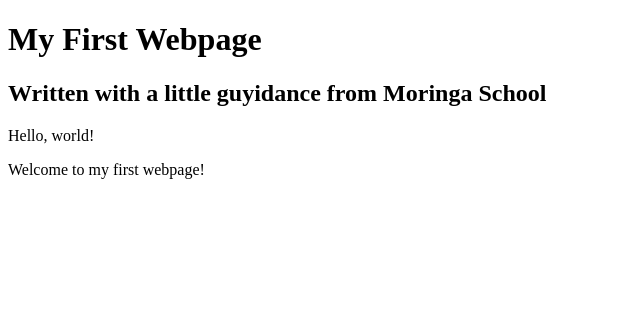
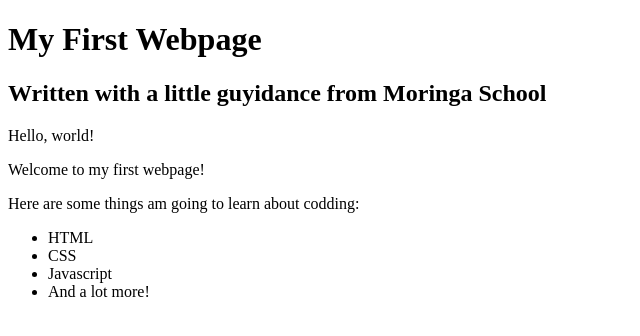
Before and after one commit to eddyyonnie/my-first-website, a plain HTML site: page my-first-webpage.html in a window 1280 px wide. Shown: the whole page, without its empty margins (0-640 px from the left). Drawn offline with Linux system fonts and the light colour scheme.

Commit message:
Add list tags to text

```diff
--- a/my-first-webpage.html
+++ b/my-first-webpage.html
@@ -8,5 +8,13 @@
     <h2>Written with a little guyidance from Moringa School</h2>
     <p>Hello, world!</p>
     <p>Welcome to my first webpage!</p>
+
+    <p>Here are some things am going to learn about codding:</p>
+    <ul>
+      <li>HTML</li>
+      <li>CSS</li>
+      <li>Javascript</li>
+      <li>And a lot more!</li>
+    </ul>
   </body>
 </html>
```
